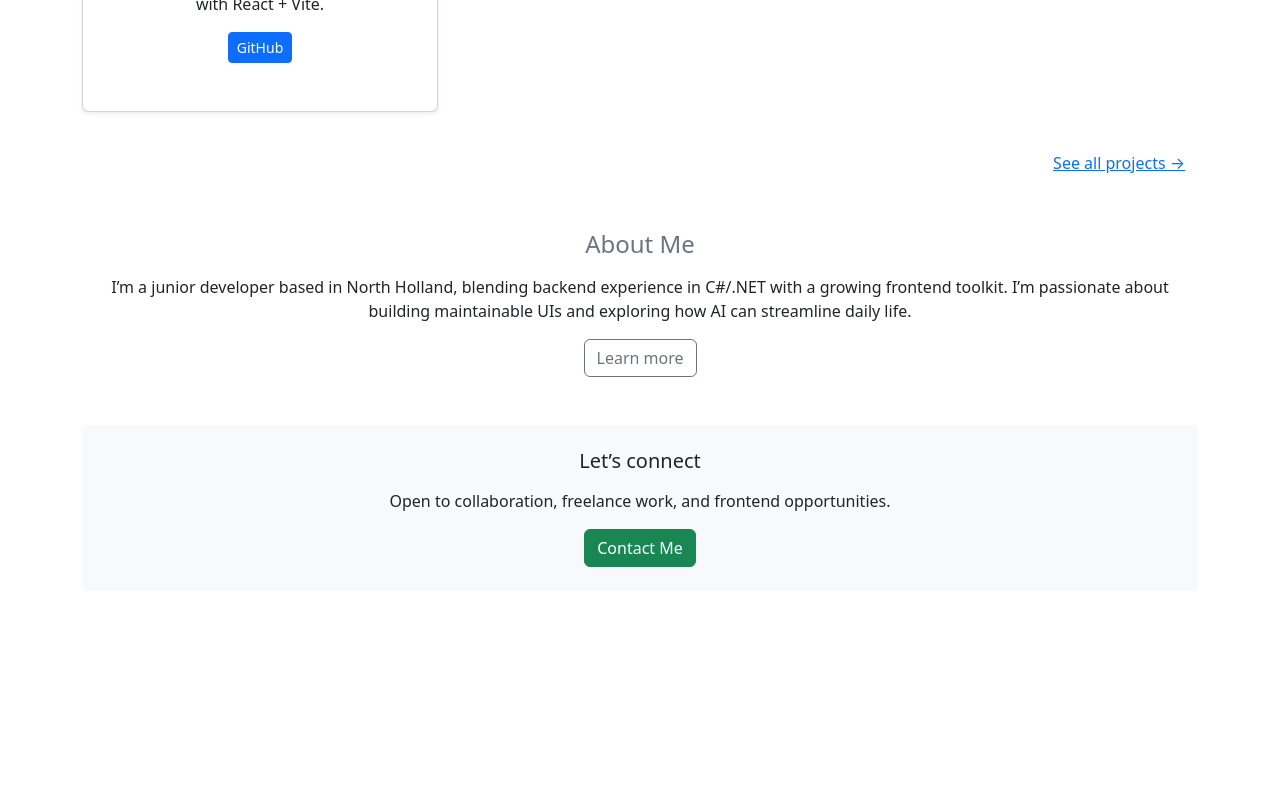
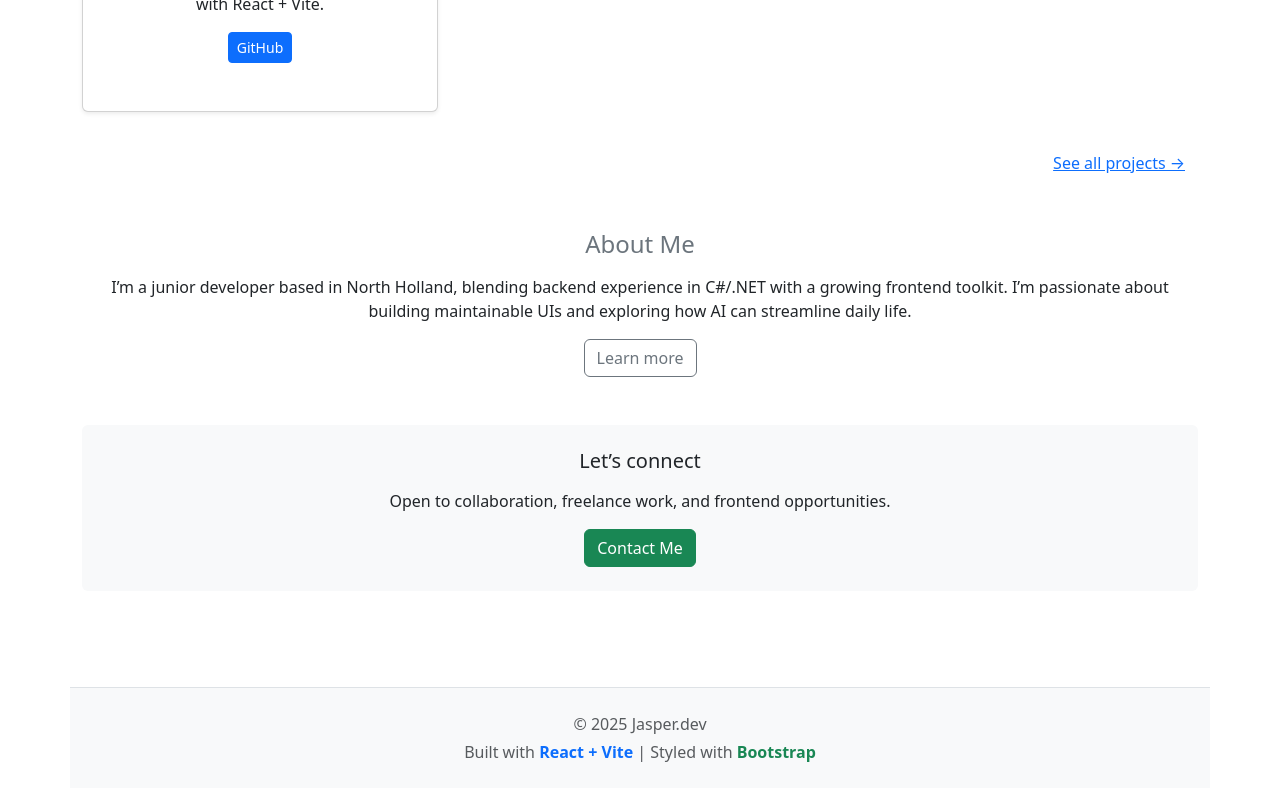
Before and after one commit to smallproject/portfolio, a React (Vite) app: page / in a window 1280 px wide. Shown: the part 648-1448 px from the top of the page. Before the commit the page ends 1319 px from the top, so only its background shows below. Built offline with nearby package versions, Linux system fonts and the light colour scheme.

Commit message:
added footer component

```diff
--- a/src/App.jsx
+++ b/src/App.jsx
@@ -1,8 +1,8 @@
-import { useState } from 'react'
 import './App.css'
 import {Route, Routes} from "react-router-dom";
 import Navbar from "./components/Navbar.jsx";
 import Home from "./pages/Home.jsx";
+import Footer from "./components/Footer.jsx";
 
 function App() {
 
@@ -16,7 +16,7 @@ function App() {
                   {/*<Route path="/about" element={<About />} />*/}
                   {/*<Route path="/contact" element={<Contact />} />*/}
               </Routes>
-              {/*<Footer />*/}
+              <Footer />
           </main>
 
       </>
--- /dev/null
+++ b/src/components/Footer.jsx
@@ -0,0 +1,14 @@
+function Footer() {
+    return (
+        <footer className="bg-light text-center text-muted py-4 mt-5 border-top">
+            <div className="container">
+                <p className="mb-1">© {new Date().getFullYear()} Jasper.dev</p>
+                <p className="mb-0">
+                    Built with <span className="text-primary fw-semibold">React + Vite</span> | Styled with <span className="text-success fw-semibold">Bootstrap</span>
+                </p>
+            </div>
+        </footer>
+    );
+}
+
+export default Footer;
```
